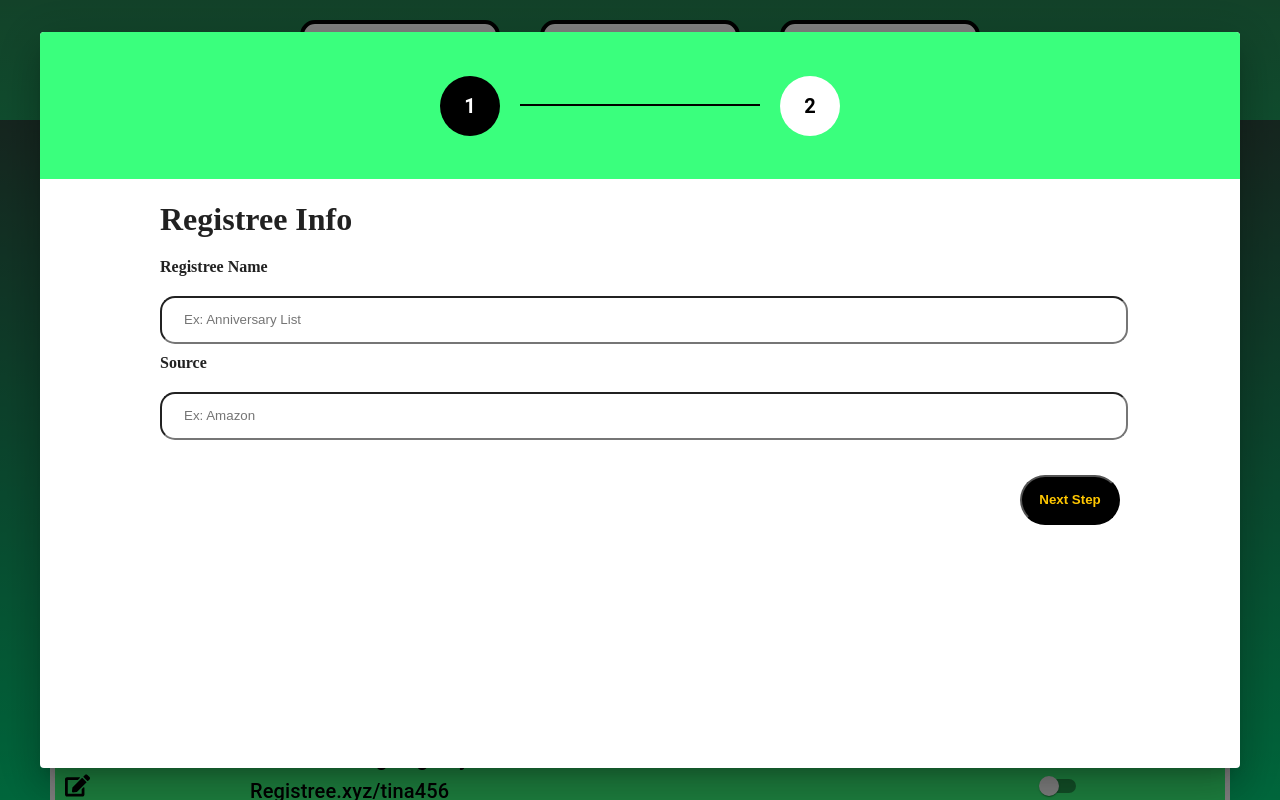
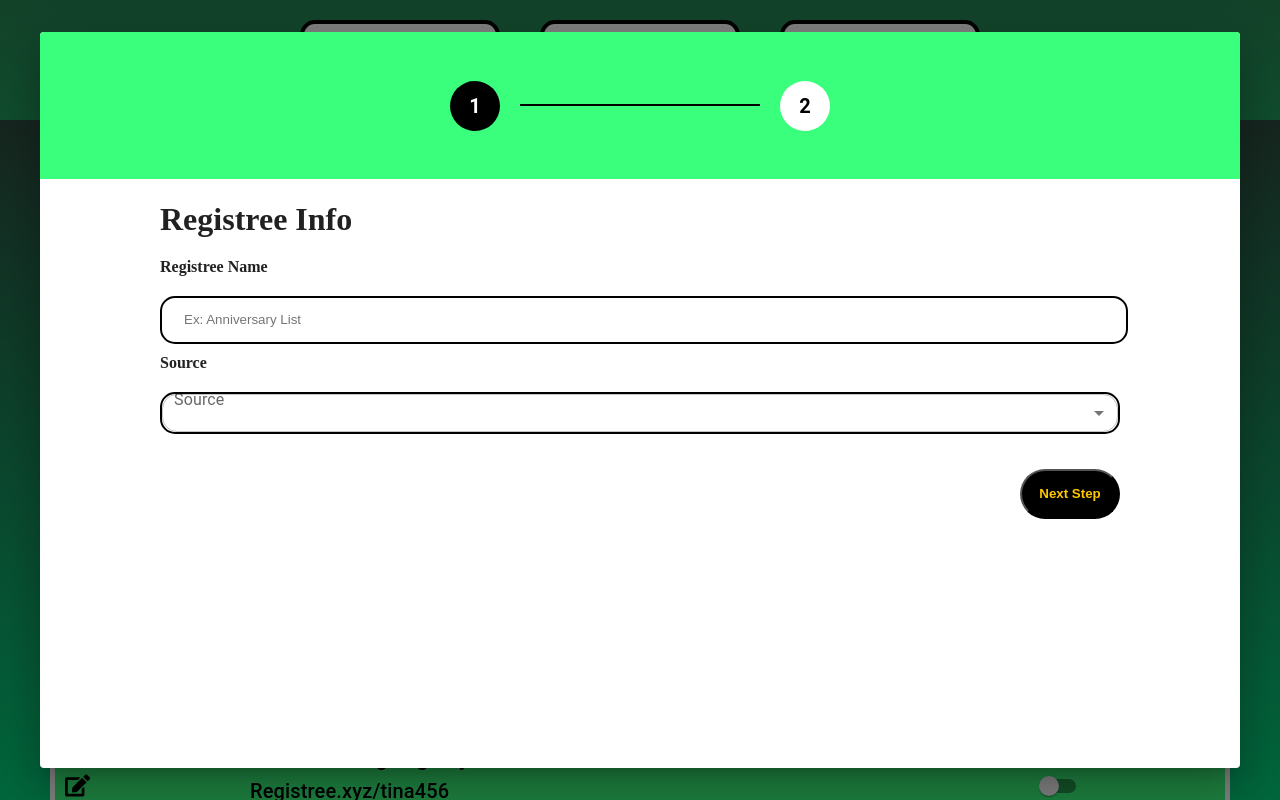
Before and after one commit to SamuelBanya/Registree, a Next.js app in the folder registree/: page /registrees/registree-page in a window 1280 px wide. Both pictures are taken after a click on the button "ADD NEW REGISTREE". Built offline with nearby package versions, Linux system fonts and the light colour scheme; some icons are missing.

Commit message:
Added Material UI Select component to better match Figma

```diff
--- a/registree/components/overlay/RegistryWizard.tsx
+++ b/registree/components/overlay/RegistryWizard.tsx
@@ -5,6 +5,10 @@ import { useFormik } from 'formik';
 import Avatar from "@mui/material/Avatar";
 import Divider from "@mui/material/Divider";
 import { useTheme } from '@mui/material/styles';
+import FormControl from '@mui/material/FormControl';
+import InputLabel from '@mui/material/InputLabel';
+import Select, { SelectChangeEvent } from '@mui/material/Select';
+import MenuItem from '@mui/material/MenuItem';
 
 export interface RegistryDialogProps {
   open: boolean;
@@ -36,7 +40,16 @@ const RegistryWizard: React.FC<RegistryDialogProps> = ({ open, selectedValue, on
     borderRadius: '15px',
     height: isMobileView ? '42px' : '82px',
     marginTop: '20px',
-    textIndent: '20px'
+    textIndent: '20px',
+    border: '2px solid black'
+  }
+  const selectStyle = {
+    width: '100%',
+    borderRadius: '15px',
+    height: isMobileView ? '42px' : '82px',
+    marginTop: '20px',
+    textIndent: '8px',
+    border: '2px solid black'
   }
 
   return (
@@ -45,8 +58,8 @@ const RegistryWizard: React.FC<RegistryDialogProps> = ({ open, selectedValue, on
         <Box style={{ background: '#3AFF7D', minHeight: '20%', width: '100%', display: 'flex', alignItems: 'center', justifyContent: 'center', overflow: 'auto' }}>
           <Avatar
             sx={{
-              width: 60,
-              height: 60,
+              width: 50,
+              height: 50,
               backgroundColor: "#000000",
               color: "#ffffff",
               marginRight: '20px',
@@ -58,8 +71,8 @@ const RegistryWizard: React.FC<RegistryDialogProps> = ({ open, selectedValue, on
           <Divider sx={{ borderColor: "#000000", borderWidth: '2px 0 0', width: '20%', height: '2px', margin: '30px 0' }} />
           <Avatar
             sx={{
-              width: 60,
-              height: 60,
+              width: 50,
+              height: 50,
               backgroundColor: "#ffffff",
               color: "#000000",
               marginLeft: '20px',
@@ -90,16 +103,24 @@ const RegistryWizard: React.FC<RegistryDialogProps> = ({ open, selectedValue, on
               </div>
               <div style={{ marginBottom: '10px' }}>
                 <label style={{ fontWeight: 'bold' }} htmlFor="source">Source</label>
-                <input
-                  type="text"
-                  id="source"
-                  name="source"
-                  placeholder="Ex: Amazon"
-                  onChange={formik.handleChange}
-                  onBlur={formik.handleBlur}
-                  value={formik.values.source}
-                  style={{ ...inputStyle }}
-                />
+                <FormControl fullWidth>
+                  <InputLabel id="source-select-label">Source</InputLabel>
+                  <Select
+                    labelId="source-select-label"
+                    id="source-select"
+                    value={formik.values.source}
+                    label="Source"
+                    onChange={(event) => {
+                      formik.setFieldValue('source', event.target.value)
+                    }}
+                    style={{ ...selectStyle }}
+                  >
+                    <MenuItem value="Amazon">Amazon</MenuItem>
+                    <MenuItem value="Target">Target</MenuItem>
+                    <MenuItem value="Walmart">Walmart</MenuItem>
+                    <MenuItem value="eBay">eBay</MenuItem>
+                  </Select>
+                </FormControl>
               </div>
               <div style={{ display: 'flex', justifyContent: 'flex-end' }}>
                 <button
```
